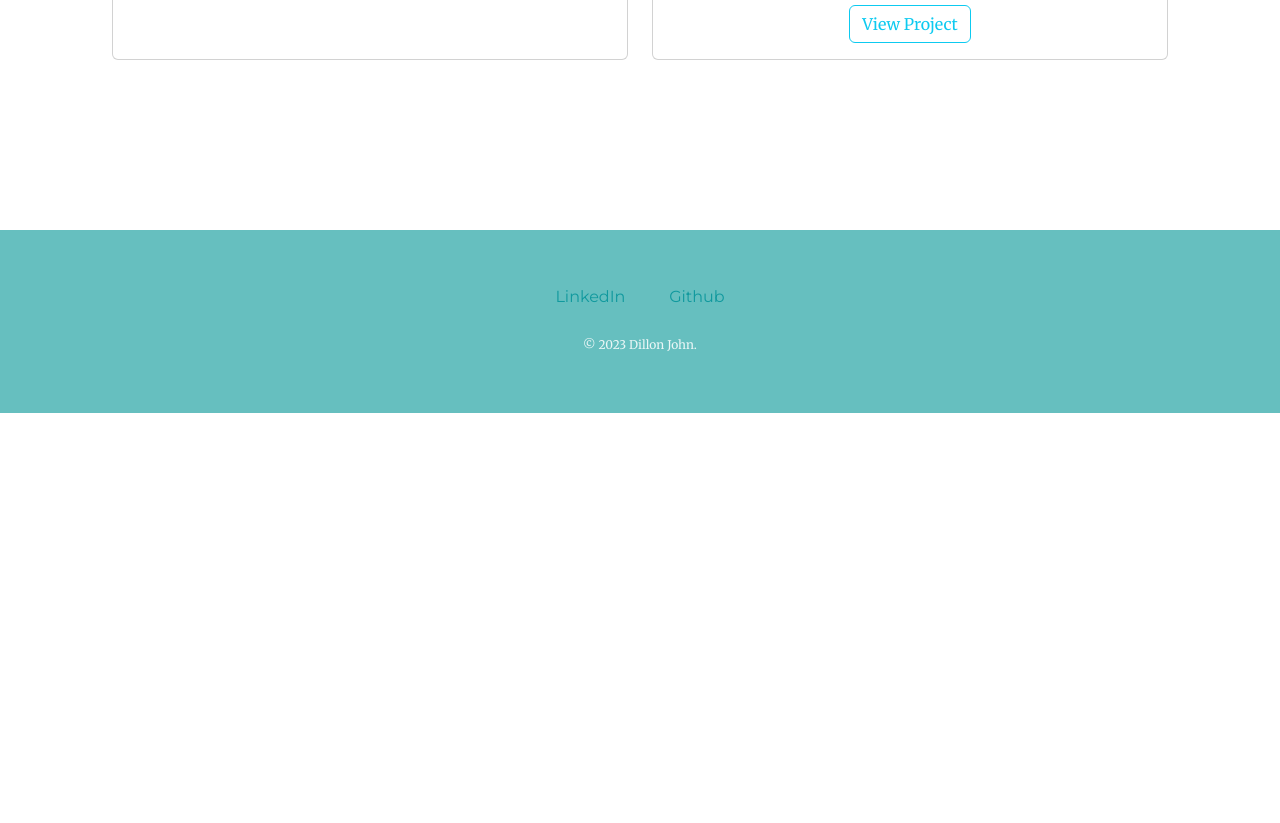
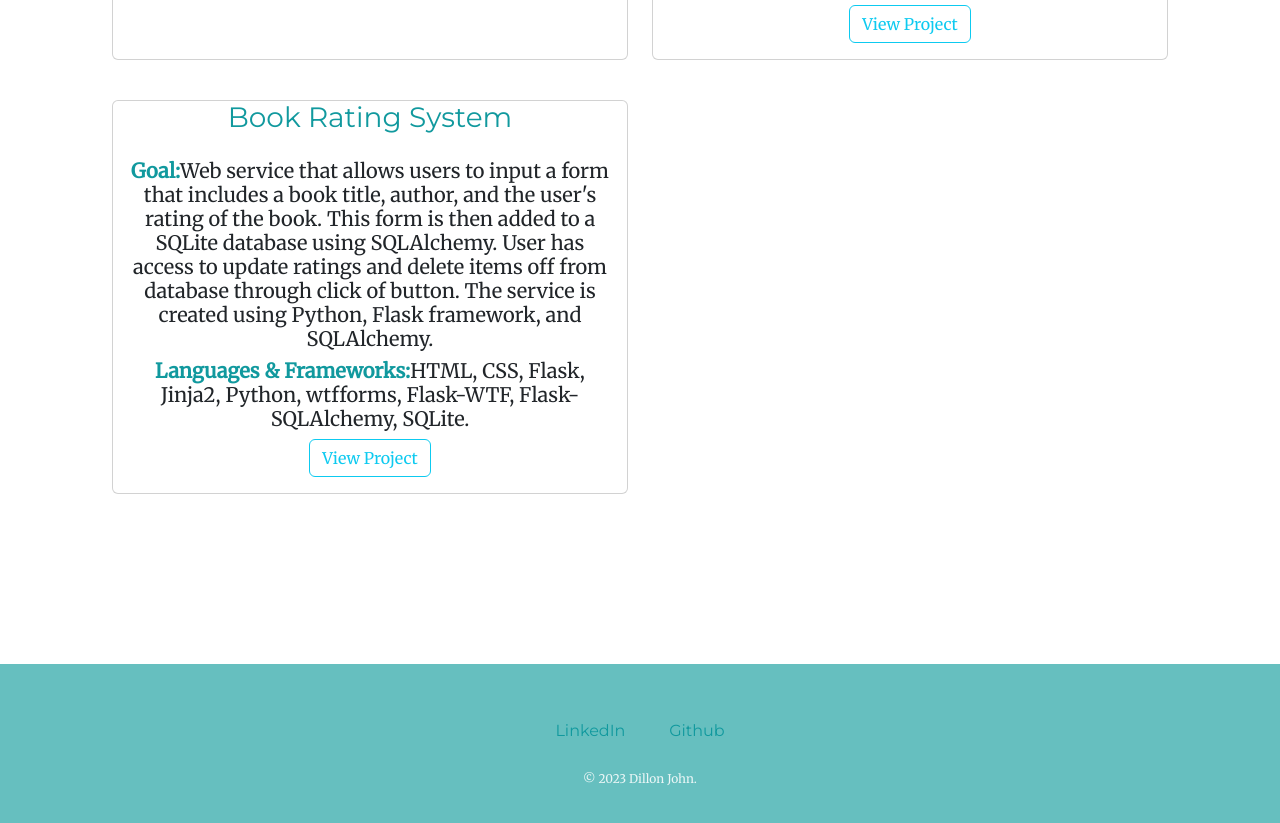
Before and after one commit to Dillon1john/Mypage, a plain HTML site: page webProjects.html in a window 1280 px wide. Shown: the part 1005-1828 px from the top of the page. Before the commit the page ends 1418 px from the top, so only its background shows below. Drawn offline with nearby package versions, Linux system fonts and the light colour scheme.

Commit message:
Update webProjects.html

```diff
--- a/webProjects.html
+++ b/webProjects.html
@@ -82,6 +82,21 @@
         </div>
       </div>
 
+      <div class="project-column col-lg-6">
+        <div class="card h-100">
+          <div class="project-title class-header">
+            <h3>Book Rating System</h3>
+          </div>
+          <div class="card-body">
+            <h5><strong>Goal:</strong>Web service that allows users to input a form that includes a book title, author, and the user's rating of the book. This form is then added to a SQLite database using SQLAlchemy. User has access to update ratings and delete items off from database through click of button. The service is created using Python, Flask framework, and SQLAlchemy.</h5>
+              <h5><strong >Languages & Frameworks:</strong>HTML, CSS, Flask, Jinja2, Python, wtfforms, Flask-WTF, Flask-SQLAlchemy, SQLite. </h5>
+              <a href="https://github.com/Dillon1john/Book-Rating-System"><button class="btn btn-outline-info">View Project</button></a>
+          </div>
+        </div>
+      </div>
+
+
+
     </div>
 
     <div class="bottom-container">
```
